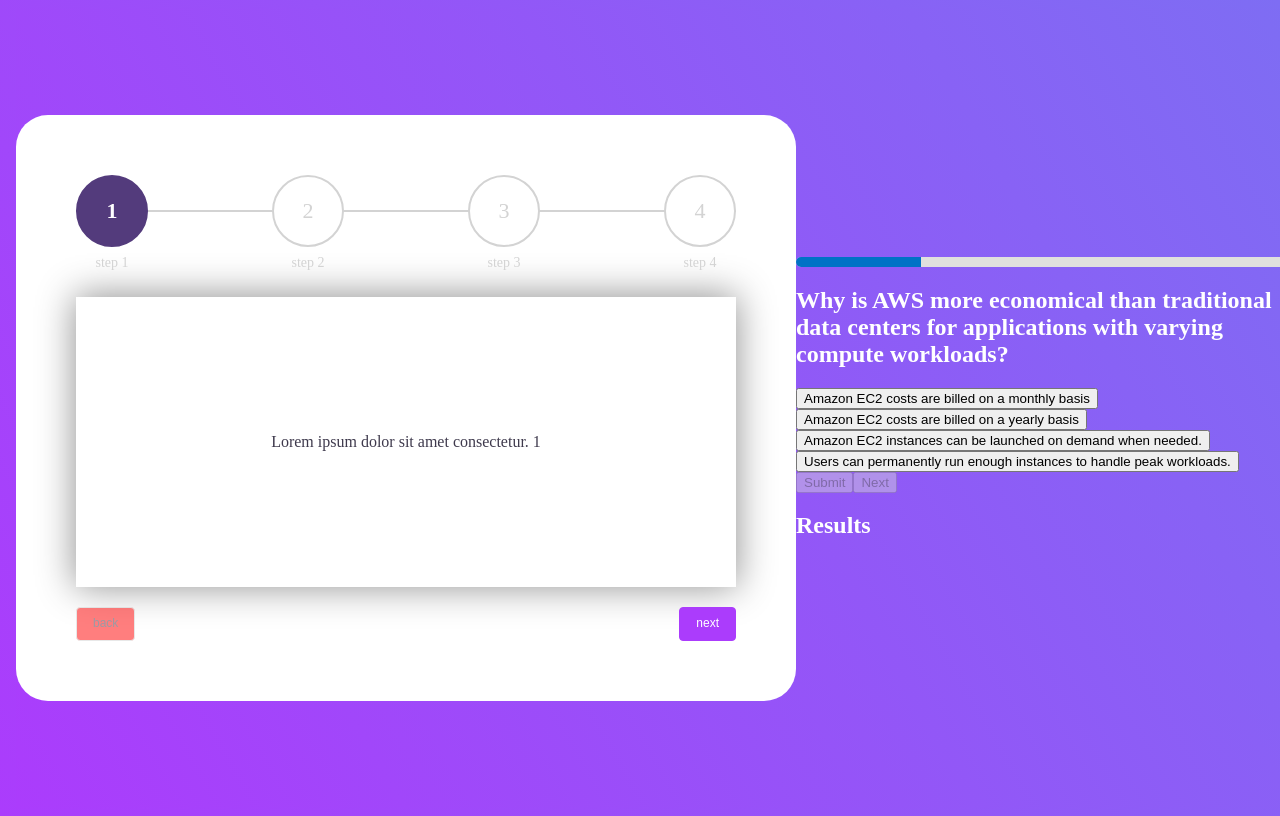
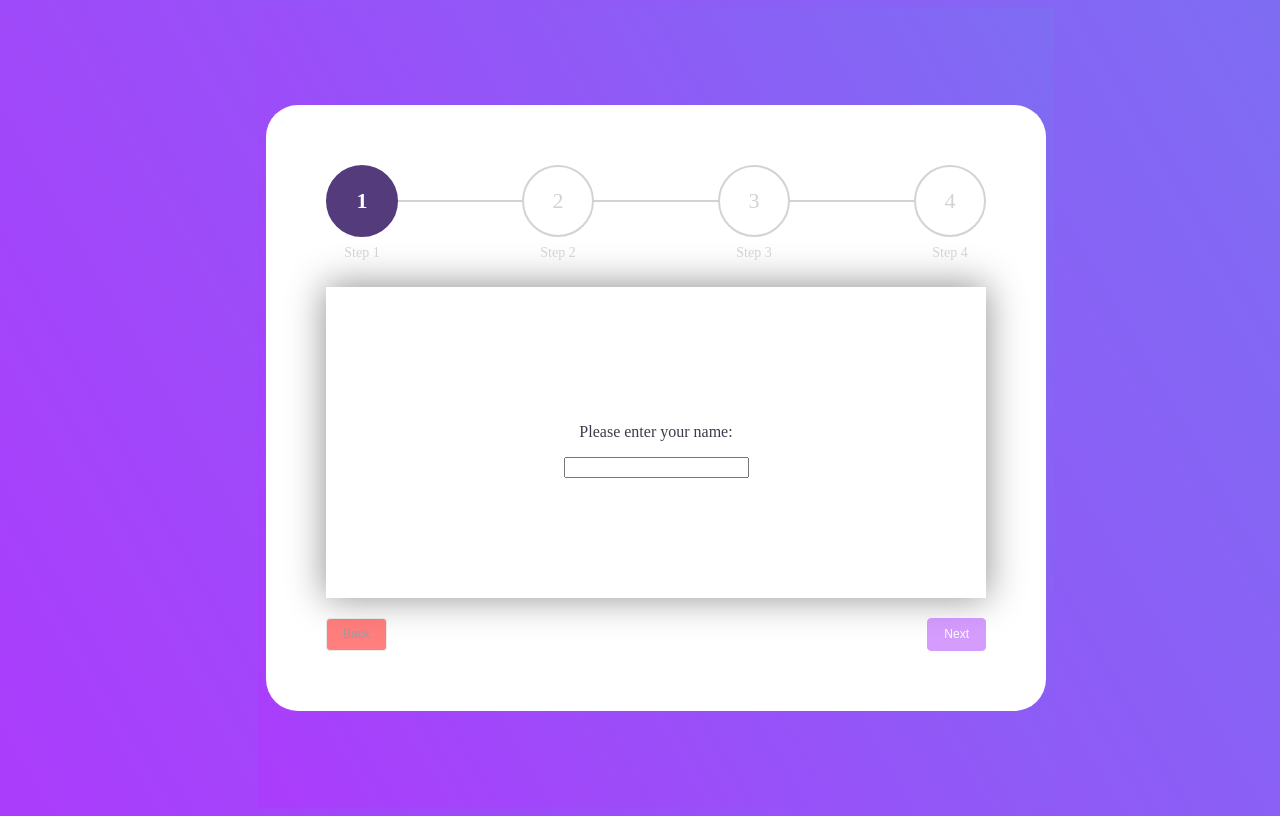
Before and after one commit to Fathi-Amine/AwsQuizAppV3, a Vue app in the folder AwsCloudPractitioner/: page / in a window 1280 px wide. Built offline with nearby package versions, Linux system fonts and the light colour scheme.

Commit message:
Showing results finished

```diff
--- a/AwsCloudPractitioner/src/App.vue
+++ b/AwsCloudPractitioner/src/App.vue
@@ -44,14 +44,15 @@
             description: "Amazon VPC lets users provision a logically isolated section of the AWS Cloud where users can launch AWS resources in a virtual network that they define."
         },
     ],
+    showQuiz: false,
   })
   }
 </script>
 <template>
   <body>
-    <stepper />
+    <stepper @start-quiz="showQuiz = true"/>
     <div>
-      <quiz :questions="questions"/>
+      <quiz v-if="showQuiz" :questions="questions"/>
     </div>
   </body>
 </template>
--- a/AwsCloudPractitioner/src/components/QuizComponent.vue
+++ b/AwsCloudPractitioner/src/components/QuizComponent.vue
@@ -1,6 +1,6 @@
 <template>
   <div class="container">
-    <div class="quiz">
+    <div v-if="showQuiz" class="quiz">
       <progress-bar :total-questions="questions.length" :current-question-index="index"></progress-bar>
 
       <h2>{{ currentQuestion.question }}</h2>
@@ -24,8 +24,17 @@
       <button v-if="showNextButton" :disabled="selectedChoiceIndex === null || !answered" @click="nextItem">Next</button>
       <button v-if="showResultsButton" @click="showResults">Show Results</button>
     </div>
-    <div class="results-container">
+    <div  v-else class="results-container">
       <h2>Results</h2>
+      <ul>
+    <li v-for="wrongAnswer in wrongAnswers" :key="wrongAnswer.question">
+      <p>{{ wrongAnswer.question }}</p>
+      <p>Your answer: {{ wrongAnswer.userAnswer }}</p>
+      <p>Correct answer: {{ wrongAnswer.correctAnswer }}</p>
+      <p>Feedback: {{ wrongAnswer.feedback }}</p>
+    </li>
+  </ul>
+  <button @click="restartQuiz">Restart</button>
     </div>
   </div>
 </template>
@@ -50,7 +59,9 @@ export default {
       userAnswers: [],
       userWrongAnswers: [],
       showResultsButton: false,
-      shuffledQuestions: this.shuffleArray(this.questions)
+      shuffledQuestions: this.shuffleArray(this.questions),
+      showQuiz: true,
+      wrongAnswers: []
     };
   },
   computed: {
@@ -116,13 +127,13 @@ export default {
       }
     },
     showResults() {
-  const wrongAnswers = [];
+      this.wrongAnswers = [];
 
 this.userWrongAnswers.forEach(userAnswer => {
   const question = this.questions.find(question => question.id === userAnswer.id);
   const correctAnswer = question.choices.find(choice => choice.isCorrect).answer;
 
-      wrongAnswers.push({
+  this.wrongAnswers.push({
     question: question.question,
     userAnswer: userAnswer.answer,
     correctAnswer: correctAnswer,
@@ -130,7 +141,18 @@ export default {
   });
 });
 
-  return wrongAnswers
+this.showQuiz = false;
+},
+restartQuiz() {
+      this.index = 0;
+      this.selectedChoiceIndex = null;
+      this.answered = false;
+      this.correct = false;
+      this.userAnswers = [];
+      this.userWrongAnswers = [];
+      this.showResultsButton = false;
+      this.wrongAnswers = [];
+      this.shuffledQuestions = this.shuffleArray(this.questions);
     }
   }
 };
--- a/AwsCloudPractitioner/src/components/StepperComponent.vue
+++ b/AwsCloudPractitioner/src/components/StepperComponent.vue
@@ -1,15 +1,3 @@
-<script>
-    export default {
-        data: ()=>({
-            step: 1
-        }),
-        computed: {
-            stepperProgress(){
-                return (100 / 3) * ( this.step - 1) + '%'
-            }
-        }
-    }
-</script>
 <template>
     <div class="stepper-container">
       <div class="stepper">
@@ -26,26 +14,68 @@
             </span>
           </div>
           <span class="stepper-item-title">
-                    step {{ item }}
+            Step {{ item }}
           </span>
         </div>
       </div>
-        <div class="stepper-content" v-for="item in 4" :key="item">
-            <div class="stepper-sheet" v-if="step == item">
-                <p>Lorem ipsum dolor sit amet consectetur. {{ item }}</p>
-                <button v-if="step == 4">start</button>
+      <div class="stepper-content">
+        <div class="stepper-sheet" v-if="step === 1">
+          <p>Please enter your name:</p>
+          <input type="text" v-model="name" />
+        </div>
+        <div class="stepper-sheet" v-else-if="step === 2">
+          <p>Here are the rules:</p>
+          <ul>
+            <li>Rule 1</li>
+            <li>Rule 2</li>
+            <li>Rule 3</li>
+          </ul>
+        </div>
+        <div class="stepper-sheet" v-else-if="step === 3">
+          <p>Are you ready to start the quiz?</p>
+          <button class="btn btn-purple-1" @click="$emit('start-quiz')">Start Quiz</button>
+        </div>
+        <div class="stepper-sheet" v-else-if="step === 4">
+          <p>Congratulations! You have completed the quiz.</p>
         </div>
       </div>
       <div class="controls">
-            <button class="btn" @click="step--" :disabled="step == 1">
-                back
+        <button class="btn" @click="step--" :disabled="step === 1">
+          Back
         </button>
-            <button class="btn btn-purple-1" @click="step++" :disabled="step == 4">
-                next
+        <button class="btn btn-purple-1" @click="nextStep" :disabled="step === 4 || (step === 1 && name.length === 0)">
+          Next
         </button>
       </div>
     </div>
   </template>
+
+  <script>
+  export default {
+    data: () => ({
+      step: 1,
+      name: '',
+    }),
+    computed: {
+      stepperProgress() {
+        return (100 / 3) * (this.step - 1) + '%'
+      },
+      isNameEntered() {
+        return this.name.length > 0
+      },
+    },
+    methods: {
+      nextStep() {
+        if (this.step < 4) {
+          this.step++
+        }
+      },
+    },
+  }
+  </script>
+
+
+
 <style>
 .stepper-container{
     background-color: #fff;
```
Lines whose indentation alone changed are shown as unchanged.
